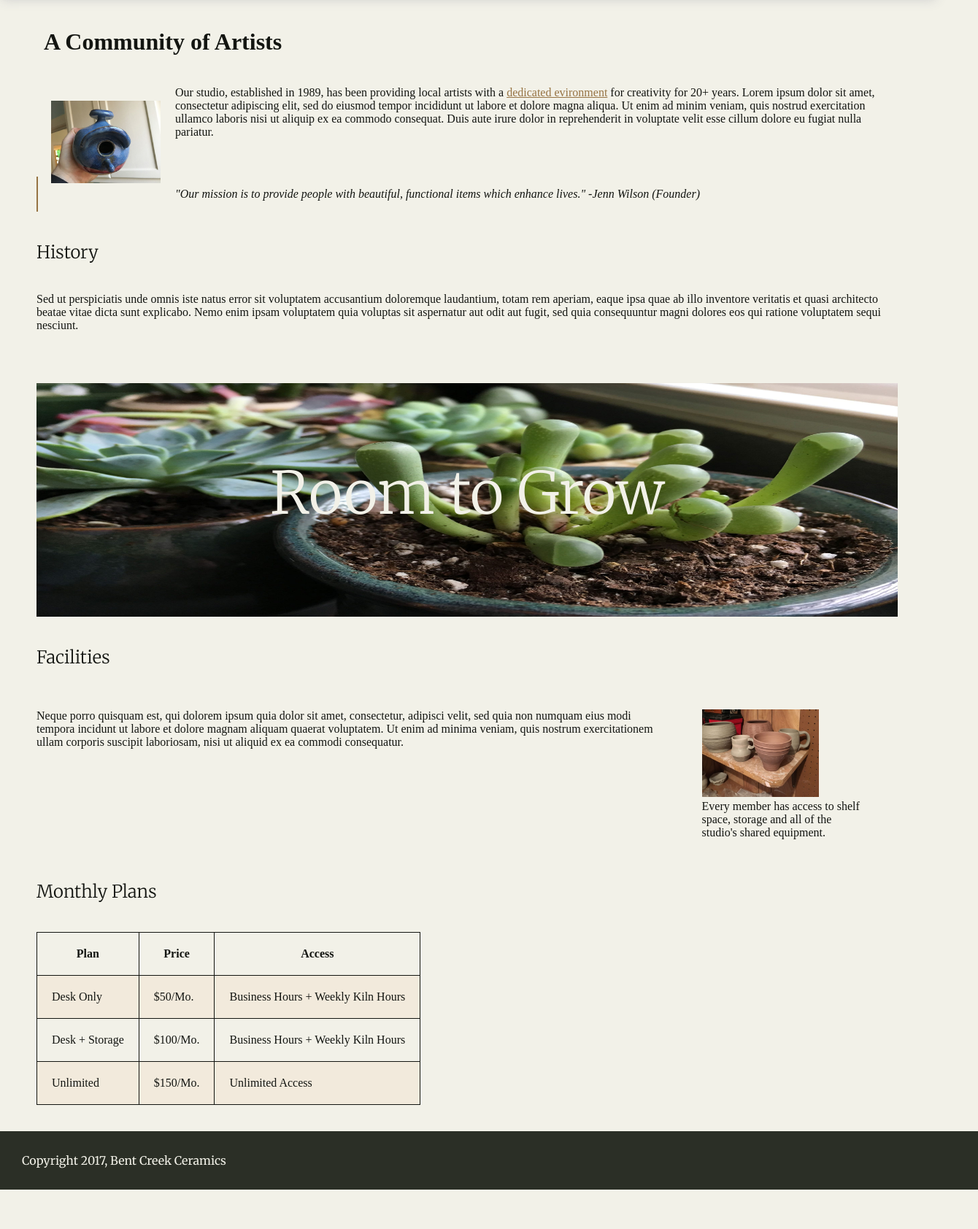
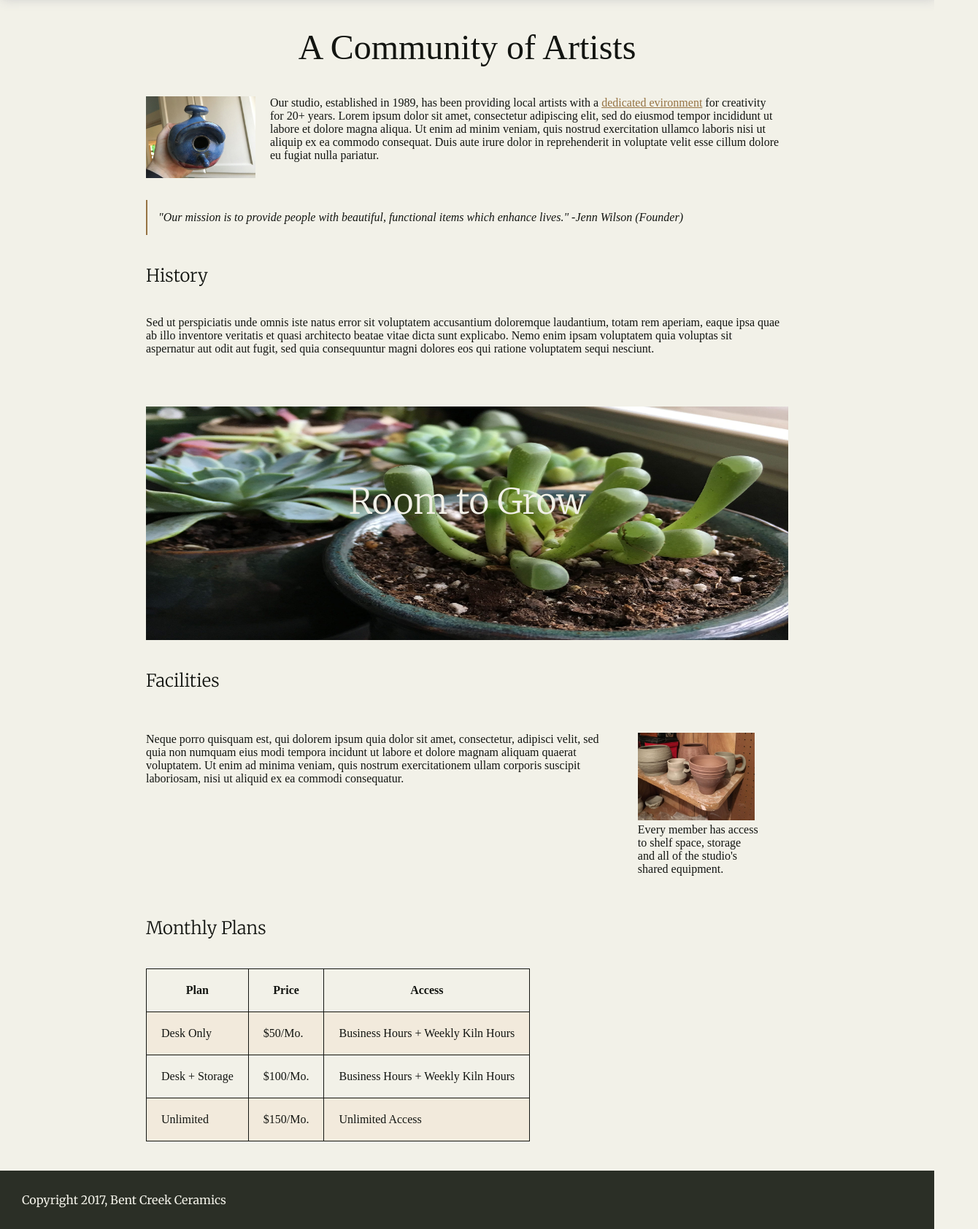
Before and after one commit to caep2015/Bent-Creek-Ceramics, a plain HTML site: page starter-files/about.html in a window 1280 px wide. Shown: the part 67-1751 px from the top of the page at 73% size, 1340 px wide, since content can reach past the window. Before the commit the page ends 1697 px from the top, so only its background shows below. Drawn offline with Linux system fonts and the light colour scheme.

Commit message:
saved to the correct files to fix flex

```diff
--- a/starter-files/about.css
+++ b/starter-files/about.css
@@ -4,6 +4,13 @@ body {
   padding: 0px;
   color: #131511;
 }
+
+h1 {
+  font-size: 300%;
+  font-weight: 400;
+  text-align: center;
+}
+
 h3 {
   font-size: 200%;
   font-weight: lighter;
@@ -17,8 +24,6 @@ h3 {
   margin: 0;
   background-color: #FFFFFF;
   display: flex;
-  -moz-box-shadow: 2px 2px 15px #ccc;
-  -webkit-box-shadow: 2px 2px 15px #ccc;
   box-shadow: 2px 2px 15px #ccc;
 
 }
@@ -75,7 +80,7 @@ h5 {
   font-size: 150%;
 }
 h6 {
-  font-size: 500%;
+  font-size: 300%;
   font-weight: lighter;
   display: flex;
   justify-content: center;
@@ -92,8 +97,10 @@ p{
 
 
 .container {
-  margin-left: 50px;
-  margin-right: 50px;
+  margin-left: 200px;
+  margin-right: 200px;
+  display:flex;
+  align-content: center;
 }
 
 
@@ -101,7 +108,7 @@ p{
 .birdhouse {
   float: left;
   max-width: 150px;
-  padding: 20px;
+  padding-right: 20px;
 }
 
 blockquote {
@@ -120,7 +127,7 @@ blockquote {
 .plant {
   height: 20em;
   position: relative;
-  width: 150%;
+  width: 168%;
 
 }
 
@@ -158,11 +165,12 @@ td, th {
   text-align: center;
 }
 
+#footer {
+  padding-top: 40px;
+}
 
 .footy {
   padding: 30px;
-  width: 100%;
-  margin: 0;
   background-color: #2B2F26;
   color: #F2F1E8;
   font-family: Merriweather;
--- a/starter-files/about.html
+++ b/starter-files/about.html
@@ -24,7 +24,7 @@
 
   <div class="container">
     <article>
-      <h3><strong>A Community of Artists</strong></h3>
+      <h1>A Community of Artists</h1>
 
       <img class="birdhouse" src="images/birdhouse.jpg">
       <p>Our studio, established in 1989, has been providing local artists with a <a href="#Facilities">dedicated evironment</a> for creativity for 20+ years. Lorem ipsum dolor sit amet, consectetur adipiscing elit, sed do eiusmod tempor incididunt ut labore et dolore magna aliqua.
@@ -77,10 +77,10 @@
         </tr>
       </table>
     </article>
-    <br><br>
+
   </div>
 
-  <footer>
+  <footer id='footer'>
     <div class="footy">
       Copyright 2017, Bent Creek Ceramics
     </div>
--- a/starter-files/style.css
+++ b/starter-files/style.css
@@ -80,14 +80,14 @@ h4 {
 
 .main {
   padding: 16px;
-  margin-top: 30px;
+  margin-top: -50px;
 }
 
 .products {
   padding-top: 20px;
   display:flex;
   flex-wrap: wrap;
-  justify-content: center;
+
 
 }
 
```
